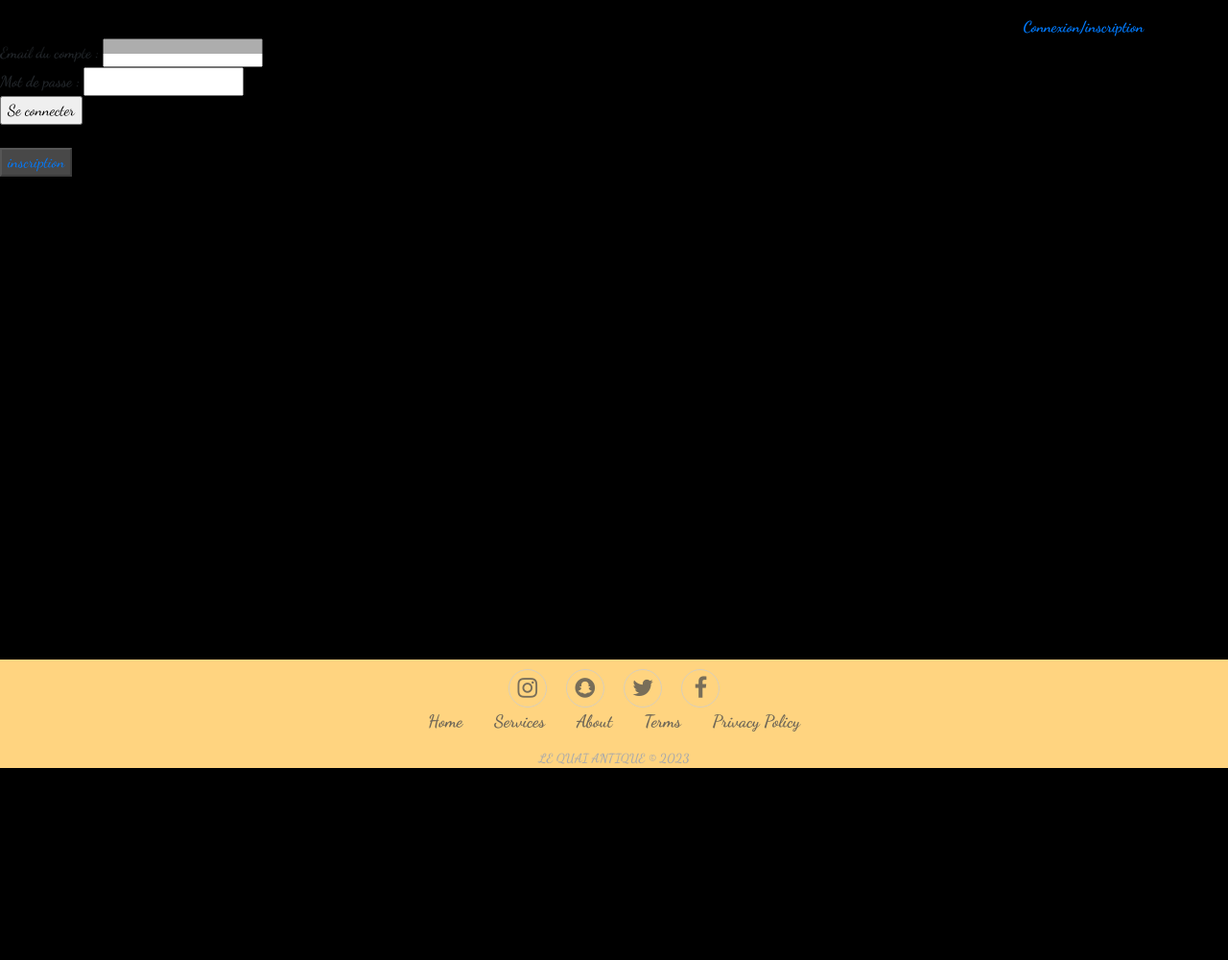
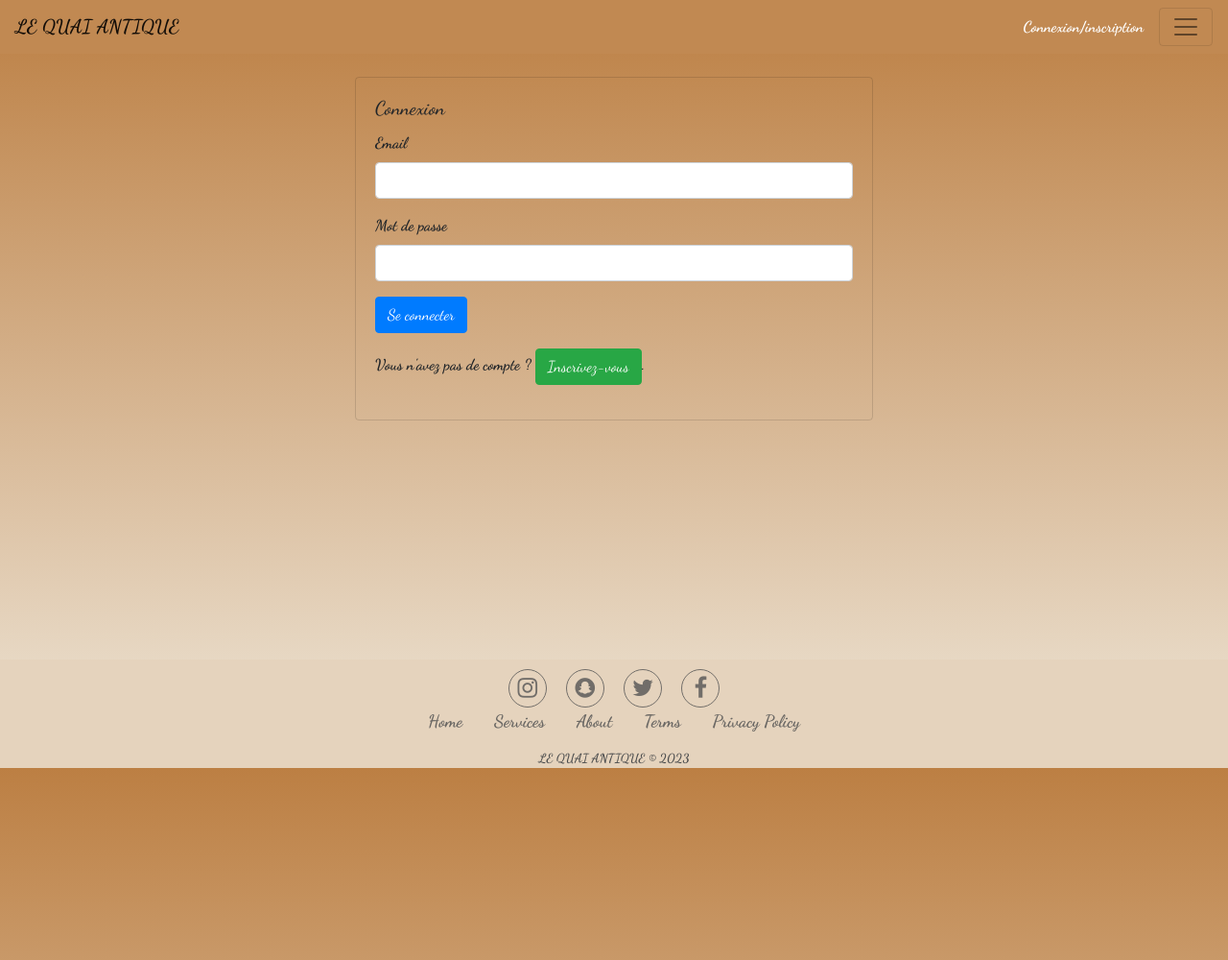
Before and after one commit to julien44830/restaurant, a PHP site: page /login.php in a window 1280 px wide. Shown: the whole page at 96% size. Run offline with PHP 8.4, Linux system fonts and the light colour scheme.

Commit message:
style_suite

```diff
--- a/assets/CSS/card_wood_frame.css
+++ b/assets/CSS/card_wood_frame.css
@@ -11,8 +11,7 @@
 }
 
 .card{
-	background-color: #FFD480;
-
+	background-color: rgba(240, 248, 255, 0);
 }
 
 .card-body {
@@ -22,5 +21,5 @@
 
 .custom-image {
   object-fit: cover;
-	height: 273px;
+	height: 275px;
 }
--- a/assets/CSS/footer.css
+++ b/assets/CSS/footer.css
@@ -1,9 +1,9 @@
 .footer-basic {
-	background-color: #FFD480;
+	background-color: #e5d3bd;
   color:#4b4c4d;
   position: fixed;
+  bottom: 0px;
   width: 100%;
-  bottom: 0px;
 }
 
   .footer-basic ul {
@@ -42,7 +42,7 @@
     display:inline-block;
     text-align:center;
     border-radius:50%;
-    border:1px solid #ccc;
+    border:1px solid #4b4c4d;
     margin:0 8px;
     color:inherit;
     opacity:0.75;
@@ -56,7 +56,7 @@
     margin-top:15px;
     text-align:center;
     font-size:13px;
-    color:#aaa;
+    color:#4b4c4d;
     margin-bottom:0;
   }
 
--- a/assets/CSS/index.css
+++ b/assets/CSS/index.css
@@ -4,3 +4,8 @@
     object-fit: cover;
     margin-bottom: 1rem;
   }
+
+  body{
+    height: 120vh;
+
+  }
--- a/assets/CSS/nav.css
+++ b/assets/CSS/nav.css
@@ -1,5 +1,17 @@
 header{
     z-index: 1000;
-    background-color: #00000052;
-    color: red;
+	background-color: #c18952;
+    color: white;
 }
+
+a {
+    color: white;
+}
+
+button:hover{
+    text-shadow: 0 0 5px #FFF, 0 0 10px #FFF, 0 0 15px #FFF, 0 0 20px #fff, 0 0 30px #fff, 0 0 40px #fff, 0 0 55px #fff, 0 0 75px #fff;
+}
+
+a:hover{
+    text-shadow: 0 0 5px #FFF, 0 0 10px #FFF, 0 0 15px #FFF, 0 0 20px #fff, 0 0 30px #fff, 0 0 40px #fff, 0 0 55px #fff, 0 0 75px #fff;
+}
--- a/assets/CSS/style.css
+++ b/assets/CSS/style.css
@@ -4,13 +4,12 @@ body {
 	margin-top: 40px;
 	font-family: 'Dancing Script', cursive;
 	font-weight:700;
-	background-color: black;
-	background-position: center center;
-	background-size: contain;
-	height: 120vh;
+	background: linear-gradient(to  bottom , #bc7f43, #eee6d8);
+	background-attachment: fixed;
+	min-height: 100vh;
 }
-
-main{
+.admin{
+	padding-top: 40px;
 }
 
 header{
@@ -21,6 +20,11 @@ h1{
 	text-transform: uppercase;
 }
 
+.height_img{
+	height: 150vh;
+}
 
-h1, h2 {
-	text-shadow: 0 0 5px #FFF, 0 0 10px #FFF, 0 0 15px #FFF, 0 0 20px #fff, 0 0 30px #fff, 0 0 40px #fff, 0 0 55px #fff, 0 0 75px #fff}
+.height_time{
+	margin-top: 40px;
+	max-height: 60vh;
+}
--- a/index.php
+++ b/index.php
@@ -17,7 +17,7 @@ include 'index_admin.php';
 		<h1 class="pt-5">Le quai antique</h1>
 	</div>
 
-	<div class="container">
+	<div class="container height_img">
 		<div class="row justify-content-center">
 			<div class="col-md-8 text-center">
 				<h2 class="m-5">Bienvenue chez nous !</h2>
--- a/index_admin.php
+++ b/index_admin.php
@@ -4,7 +4,7 @@
 if (isset($_SESSION['is_admin']) && $_SESSION['is_admin']) {
 ?>
 
-<div class="container">
+<div class="container admin">
 
 
     <div class="row  gx-3">
@@ -17,13 +17,15 @@ if (isset($_SESSION['is_admin']) && $_SESSION['is_admin']) {
 								$legend = $row['legend'];
 								echo '<div class="col-md-6 col-lg-4">';
 								echo '<img src="' . $row["file_path"] . '" alt="'.$legend.'" title="'.$legend.'" name="" class="img-fluid img-thumbnail custom-image">';
-								echo '<a href="delete_img.php?id=' . $row["id"] . '">Supprimer</a>';
+								echo '<a class="btn btn-danger" href="delete_img.php?id=' . $row["id"] . '">Supprimer</a>';
 								echo '</div>';
 							}
             }
         ?>
     </div>
 </div>
+
+<br>
 
 
 
--- a/login.php
+++ b/login.php
@@ -6,18 +6,31 @@ include 'config/start_session.php';
 include 'config/ctrl_conn.php';
 ?>
 
-<main>
-
-    <form action="login.php" method="post">
-    Email du compte : <input type="email" name="email" require><br>
-    Mot de passe : <input type="password" name="password" ><br>
-    <input type="submit" value="Se connecter">
-    </form>
-  <br/>
-  <button disabled="disabled"><a href="register.php">inscription</a></button>
-
+<main class="container  admin">
+  <div class="row justify-content-center">
+    <div class="col-md-6">
+      <div class="card">
+        <div class="card-body">
+          <h5 class="card-title">Connexion</h5>
+          <form action="login.php" method="post">
+            <div class="form-group">
+              <label for="email">Email</label>
+              <input type="email" class="form-control" id="email" name="email" required>
+            </div>
+            <div class="form-group">
+              <label for="password">Mot de passe</label>
+              <input type="password" class="form-control" id="password" name="password" required>
+            </div>
+            <button type="submit" class="btn btn-primary">Se connecter</button>
+          </form>
+          <div class="mt-3">
+            <p>Vous n'avez pas de compte ? <a href="register.php" class="btn btn-success">Inscrivez-vous</a>.</p>
+          </div>
+        </div>
+      </div>
+    </div>
+  </div>
 </main>
-
 <?php
 include 'templates/footer.php';
 ?>
--- a/templates/head.php
+++ b/templates/head.php
@@ -12,6 +12,7 @@
 	<link rel="stylesheet" href="assets/CSS/index.css">
 	<link rel="stylesheet" href="assets/CSS/footer.css">
 	<link rel="stylesheet" href="assets/CSS/card_wood_frame.css">
+	<link rel="stylesheet" href="assets/CSS/tout_sur_nous.css">
 	<link rel="preconnect" href="https://fonts.googleapis.com">
 	<link rel="preconnect" href="https://fonts.gstatic.com" crossorigin>
 	<link href="https://fonts.googleapis.com/css2?family=Dancing+Script:wght@400;500;600;700&display=swap" rel="stylesheet">
--- a/templates/nav.php
+++ b/templates/nav.php
@@ -27,7 +27,7 @@
 										<a class="nav-link" href="reservation.php">Réservez votre table</a>
 								</li>
 								<li class="nav-item">
-										<a class="nav-link" href="tou_sur_nous.php">Tout sur nous</a>
+										<a class="nav-link" href="tout_sur_nous.php">Tout sur nous</a>
 								</li>
 
 								<li>
--- a/tou_sur_nous.php
+++ b/tout_sur_nous.php
@@ -3,7 +3,7 @@ include 'templates/head.php';
 include 'templates/nav.php';
 ?>
 
-<div class="container">
+<div class="container height_time">
     <div class="row">
         <div class="col-12">
             <h2 class="m-5">
```
Also changed, not shown: assets/CSS/tout_sur_nous.css (added).
